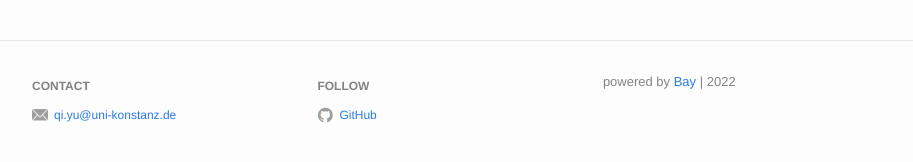
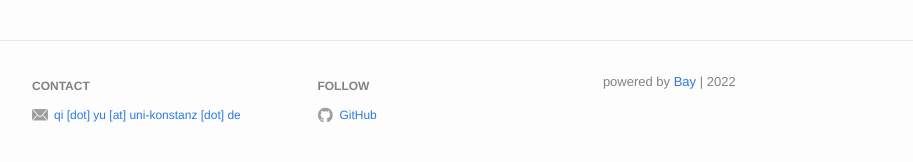
Before and after one commit to qi-yu/qi-yu.github.io, a Jekyll site: the page built from teaching.md, in a window 1280 px wide. Shown: the part 355-517 px from the top of the page, without its empty margins (183-1096 px from the left). Built offline with Jekyll 4.4.1, drawn with Linux system fonts in a browser that asks for light colours.

```diff
--- a/_config.yml
+++ b/_config.yml
@@ -24,7 +24,7 @@ footer:
   show_powered_by: true
   contact:
     - name: Email
-      value: qi.yu@uni-konstanz.de
+      value: qi [dot] yu [at] uni-konstanz [dot] de
       link: mailto:qi.yu@uni-konstanz.de
   follow:
     - name: GitHub
--- a/_includes/head.html
+++ b/_includes/head.html
@@ -64,7 +64,7 @@
   <link rel="stylesheet" href="{{ "/assets/css/main.css" | absolute_url }}"/>
   <link rel="stylesheet" href="{{ "/assets/css/custom.css" | absolute_url }}"/>
   <link rel="canonical" href="{{ page_url }}"/>
-  <link rel="shortcut icon" href="{{ "/favicon.ico" | absolute_url }}" type="image/x-icon"/>
+  <!-- link rel="shortcut icon" href="{{ "/favicon.ico" | absolute_url }}" type="image/x-icon"/ -->
 
   <!-- Google Analytics -->
   <script>
```
Also changed, not shown: favicon.ico (deleted), 7 other files.
